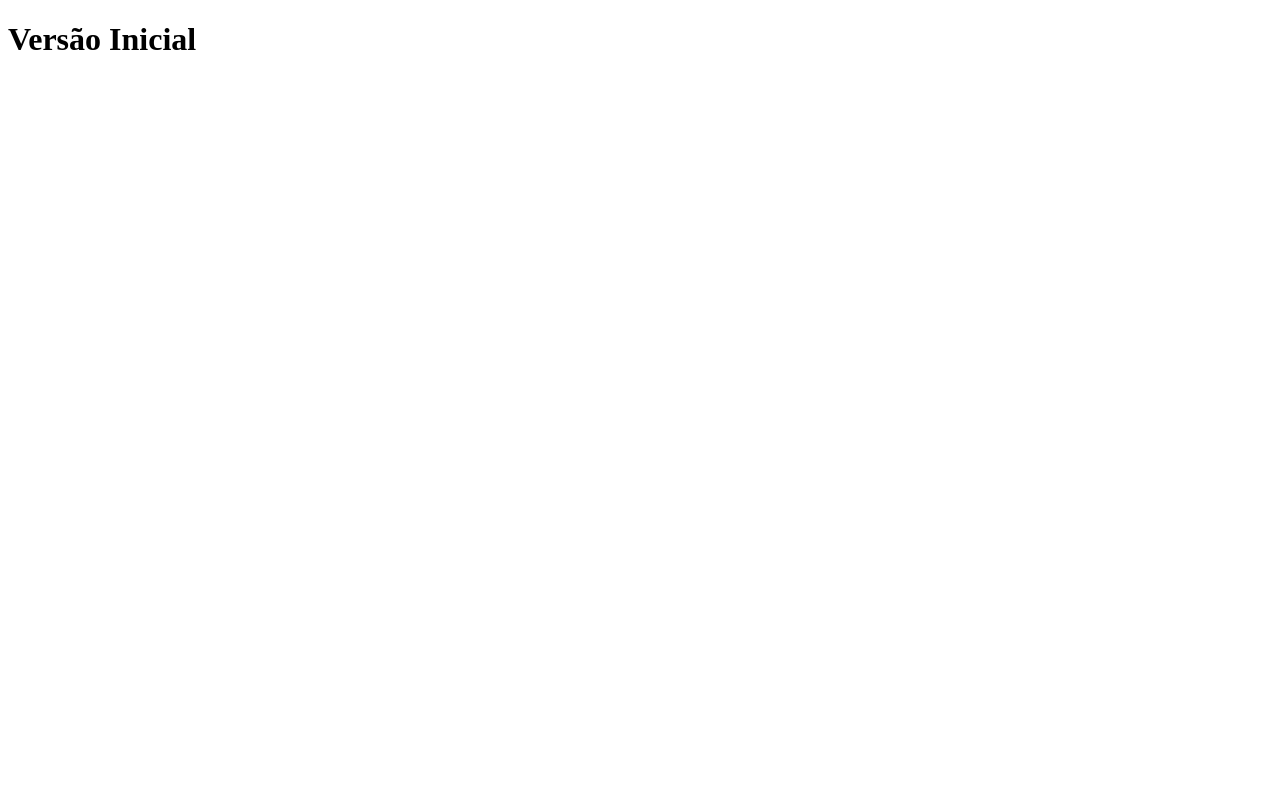
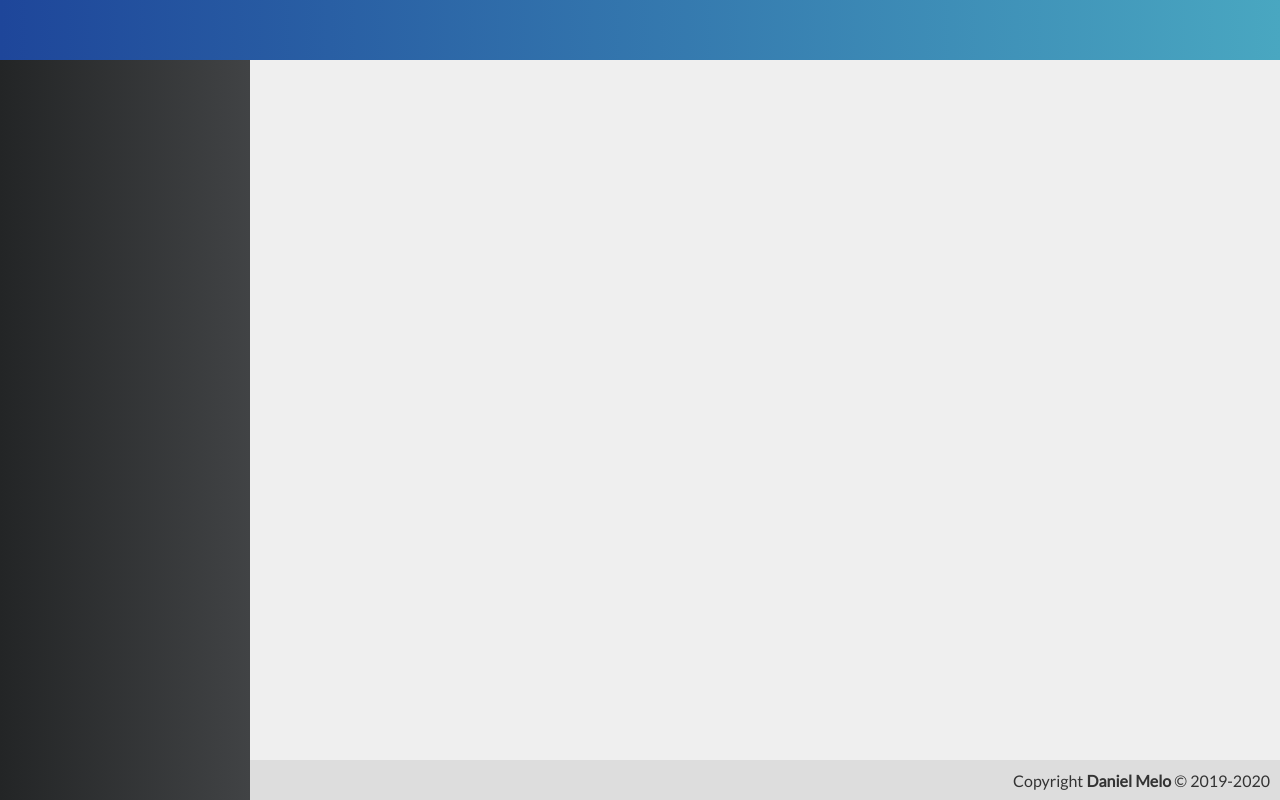
Before and after one commit to afmdaniel/knowledge-frontend, a Vue app: page / in a window 1280 px wide. Built offline with nearby package versions, Linux system fonts and the light colour scheme.

Commit message:
Define template

```diff
--- a/src/App.vue
+++ b/src/App.vue
@@ -1,15 +1,49 @@
 <template>
 	<div id="app">
-		<h1>Versão Inicial</h1>
+		<Header />
+		<Menu />
+		<Content />
+		<Footer />
 	</div>
 </template>
 
 <script>
+import Header from '@/components/template/Header'
+import Menu from '@/components/template/Menu'
+import Content from '@/components/template/Content'
+import Footer from '@/components/template/Footer'
+
 export default {
 	name: "App",
+	components: {
+		Header,
+		Menu,
+		Content,
+		Footer
+	}
 }
 </script>
 
 <style>
+	* {
+		font-family: "Lato", sans-serif;
+	}
 
+	body {
+		margin: 0;
+	}
+
+	#app {
+		-webkit-font-smoothing: antialiased;
+		-moz-osx-font-smoothing: grayscale;
+
+		height: 100vh;
+		display: grid;
+		grid-template-rows: 60px 1fr 40px;
+		grid-template-columns: 250px 1fr;
+		grid-template-areas:
+			"header header"
+			"menu content"
+			"menu footer";
+	}
 </style>
```
